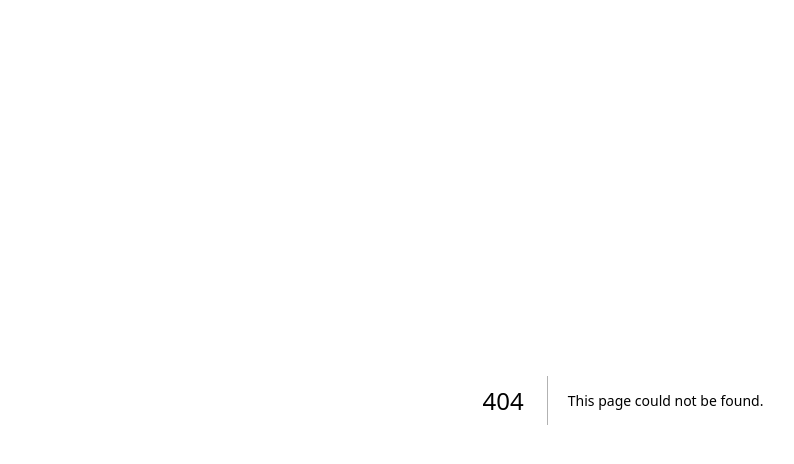
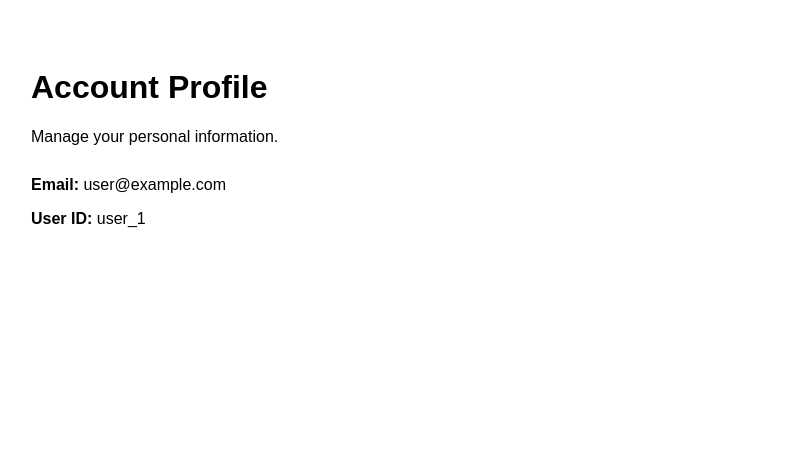
Before and after one commit to akyegreenfarms/akye-green-farms, a Next.js app: page /profile in a window 1280 px wide. Before the commit this address had no page. Shown: the top 464 px of the page, without its empty margins (17-811 px from the left). Built offline with nearby package versions, Linux system fonts and the light colour scheme; no server answers; sample sign-in values are in the browser's storage.

Commit message:
Create profile.js

```diff
--- /dev/null
+++ b/pages/profile.js
@@ -0,0 +1,36 @@
+"use client";
+
+import { onAuthStateChanged } from "firebase/auth";
+import { auth } from "../lib/firebase";
+import { useEffect, useState } from "react";
+
+export default function Profile() {
+  const [user, setUser] = useState(null);
+
+  useEffect(() => {
+    const unsub = onAuthStateChanged(auth, (u) => {
+      if (!u) {
+        window.location.href = "/login";
+      } else {
+        setUser(u);
+      }
+    });
+    return () => unsub();
+  }, []);
+
+  if (!user) {
+    return <p style={{ padding: "40px" }}>Loading profile...</p>;
+  }
+
+  return (
+    <div style={{ padding: "40px", fontFamily: "Arial, sans-serif" }}>
+      <h1>Account Profile</h1>
+      <p>Manage your personal information.</p>
+
+      <div style={{ marginTop: "30px" }}>
+        <p><strong>Email:</strong> {user.email}</p>
+        <p><strong>User ID:</strong> {user.uid}</p>
+      </div>
+    </div>
+  );
+}
```
